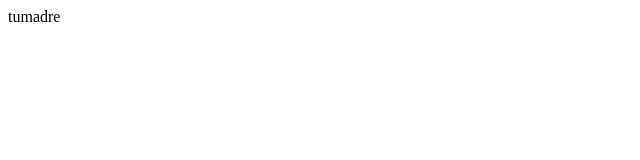
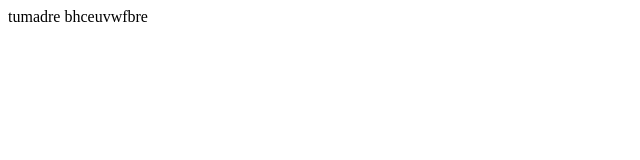
Before and after one commit to jgomez-ifp/ProvaExam, a plain HTML site: page index.html in a window 1280 px wide. Shown: the whole page, without its empty margins (0-640 px from the left). Drawn offline with Linux system fonts and the light colour scheme.

Commit message:
Dimecres002

```diff
--- a/index.html
+++ b/index.html
@@ -7,5 +7,6 @@
 </head>
 <body>
     tumadre
+    bhceuvwfbre
 </body>
 </html>
```
